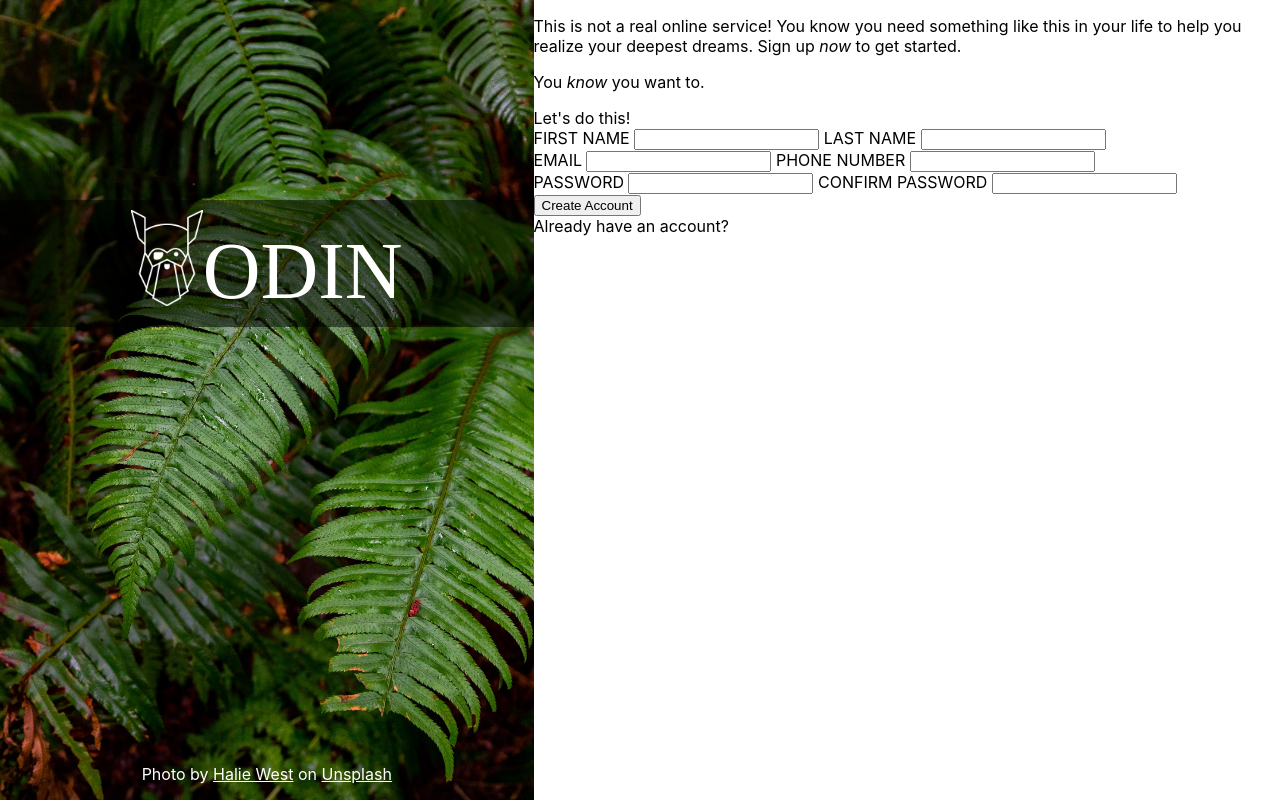
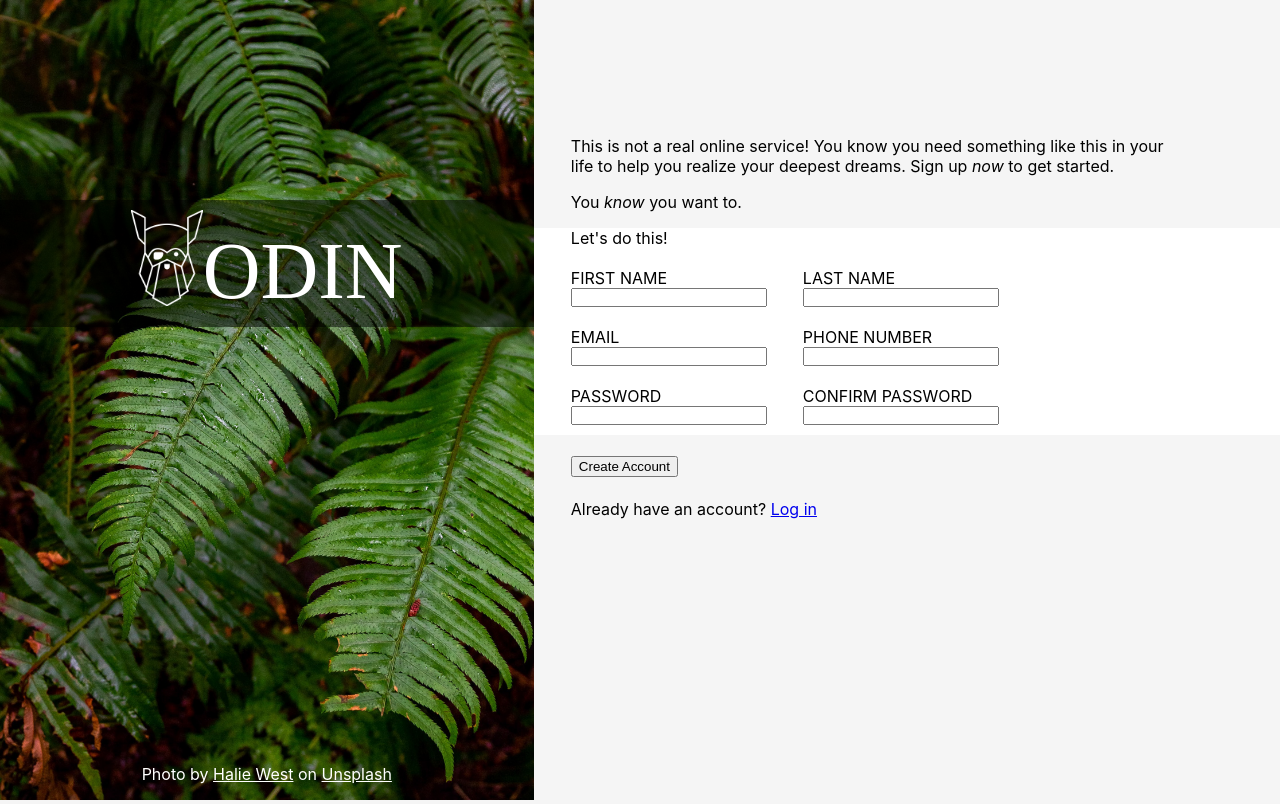
Before and after one commit to BigSeanyBoy/sign-up-form, a plain HTML site: page index.html in a window 1280 px wide. Drawn offline with Linux system fonts and the light colour scheme; a web font is replaced by a local one.

Commit message:
Add Layout for Form

```diff
--- a/index.html
+++ b/index.html
@@ -15,7 +15,7 @@
       <div id="logo-text">ODIN</div>
     </div>
     <div id="credit">
-      Photo by <a href="https://unsplash.com/@haliewestphoto">Halie West</a> on <a href="https://unsplash.com/photos/25xggax4bSA">Unsplash</a>
+      Photo by <a href="https://unsplash.com/@haliewestphoto" class="credit">Halie West</a> on <a href="https://unsplash.com/photos/25xggax4bSA" class="credit">Unsplash</a>
     </div>
   </div>
   <div class="content">
@@ -29,28 +29,36 @@
     </p>
     <form action="" class="user-info">
       <div class="form-header">Let's do this!</div>
-      <div class="row-one">
+      <div class="row">
         <label for="first_name" class="first_name">FIRST NAME</label>
+        <label for="last_name" class="last_name">LAST NAME</label>
+      </div>
+      <div class="row">
         <input type="text" name="first_name" id="first_name" class="first_name">
-        <label for="last_name" class="last_name">LAST NAME</label>
         <input type="text" name="last_name" id="last_name" class="last_name">
       </div>
-      <div class="row-two">
+      <div class="row">
         <label for="user_email" class="user_email">EMAIL</label>
+        <label for="phone" class="phone">PHONE NUMBER</label>
+      </div>
+      <div class="row">
         <input type="email" name="user_email" id="user_email" class="user_email">
-        <label for="phone" class="phone">PHONE NUMBER</label>
         <input type="tel" name="phone" id="phone" class="phone">
       </div>
-      <div class="row-three">
+      <div class="row">
         <label for="password" class="password">PASSWORD</label>
-        <input type="password" name="password" id="password" class="password">
         <label for="password_confirm" class="password_confirm">CONFIRM PASSWORD</label>
+      </div>
+      <div class="row">
+        <input type="password" name="password" id="password" class="password_confirm">
         <input type="password" name="password_confirm" id="password_confirm" class="password_confirm">
       </div>
     </form>
-    <button>Create Account</button>
-    <div class="current-user">
-      Already have an account? <a href="">Log in</a>
+    <div class="registration">
+      <button>Create Account</button>
+      <div class="current-user">
+        Already have an account? <a href="#">Log in</a>
+      </div>
     </div>
   </div>
 </body>
--- a/styles.css
+++ b/styles.css
@@ -8,6 +8,7 @@ body {
     Arial, sans-serif, "Apple Color Emoji", "Segoe UI Emoji", "Segoe UI Symbol";
   margin: 0;
   display: flex;
+  background-color: whitesmoke;
 }
 
 .logo {
@@ -34,7 +35,7 @@ body {
 
 #logo-text,
 #credit,
-a {
+.credit {
   color: white;
 }
 
@@ -52,3 +53,57 @@ a {
   width: 100%;
   text-align: center;
 }
+
+.content {
+  padding: 15vh 0;
+}
+
+.header,
+.plea {
+  padding-right: 15%;
+  padding-left: max(10px, 5%);
+}
+
+.user-info {
+  background-color: white;
+  display: flex;
+  flex-direction: column;
+  padding-left: max(10px, 5%);
+}
+
+.user-info > *:nth-child(2n) {
+  padding-top: 10px;
+}
+
+.user-info > *:nth-child(2n + 1) {
+  padding-bottom: 10px;
+}
+
+input {
+  margin: 0;
+  padding: 0;
+}
+
+.row {
+  display: flex;
+}
+
+.row > * {
+  width: 15vw;
+}
+
+.row > label:nth-child(2n) {
+  margin-left: 40px;
+}
+
+.row > input:nth-child(2n) {
+  margin-left: 36px;
+}
+
+.registration {
+  padding-left: max(10px, 5%);
+}
+
+button {
+  margin: max(10px, 3%) 0;
+}
```
